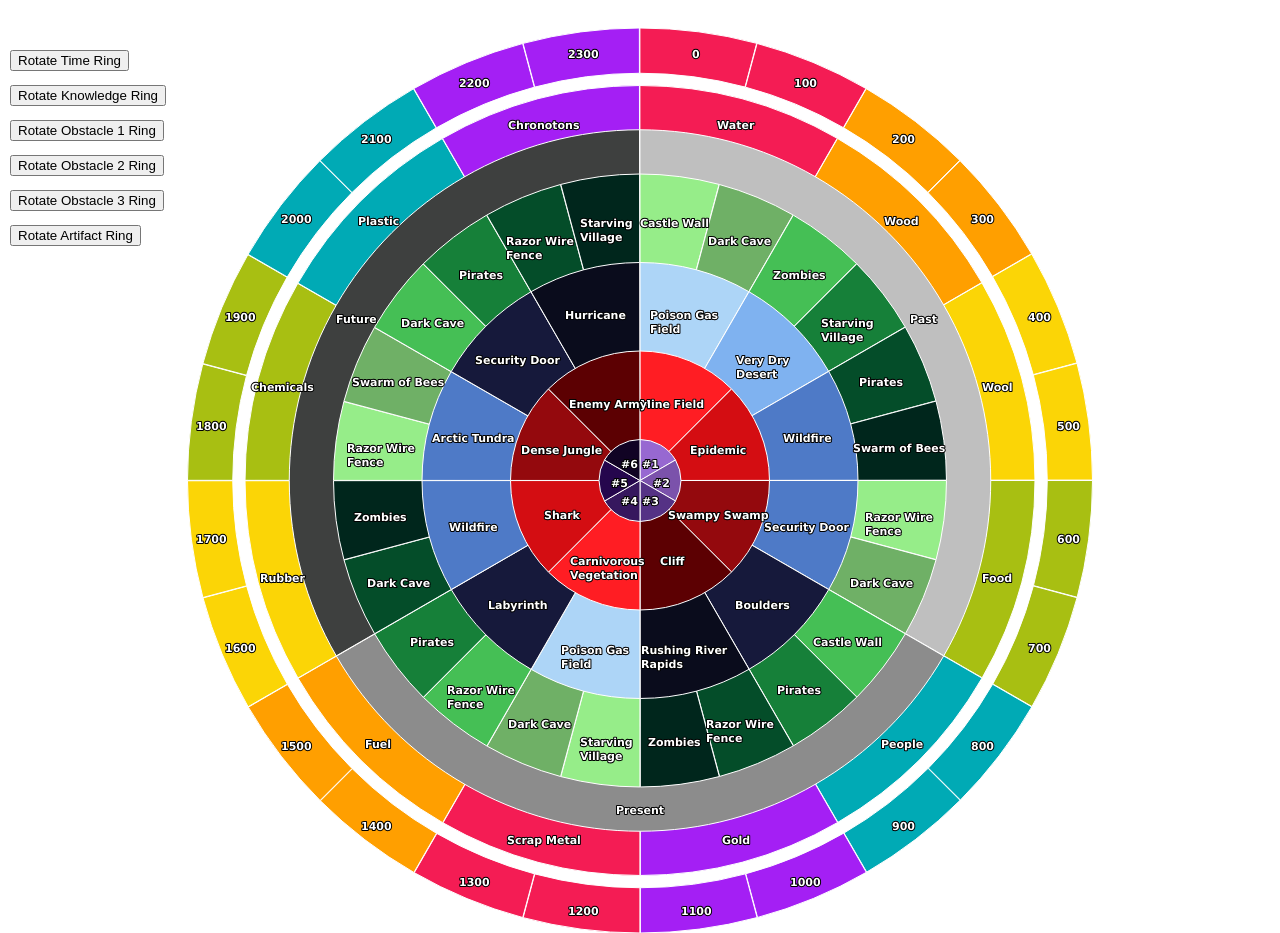
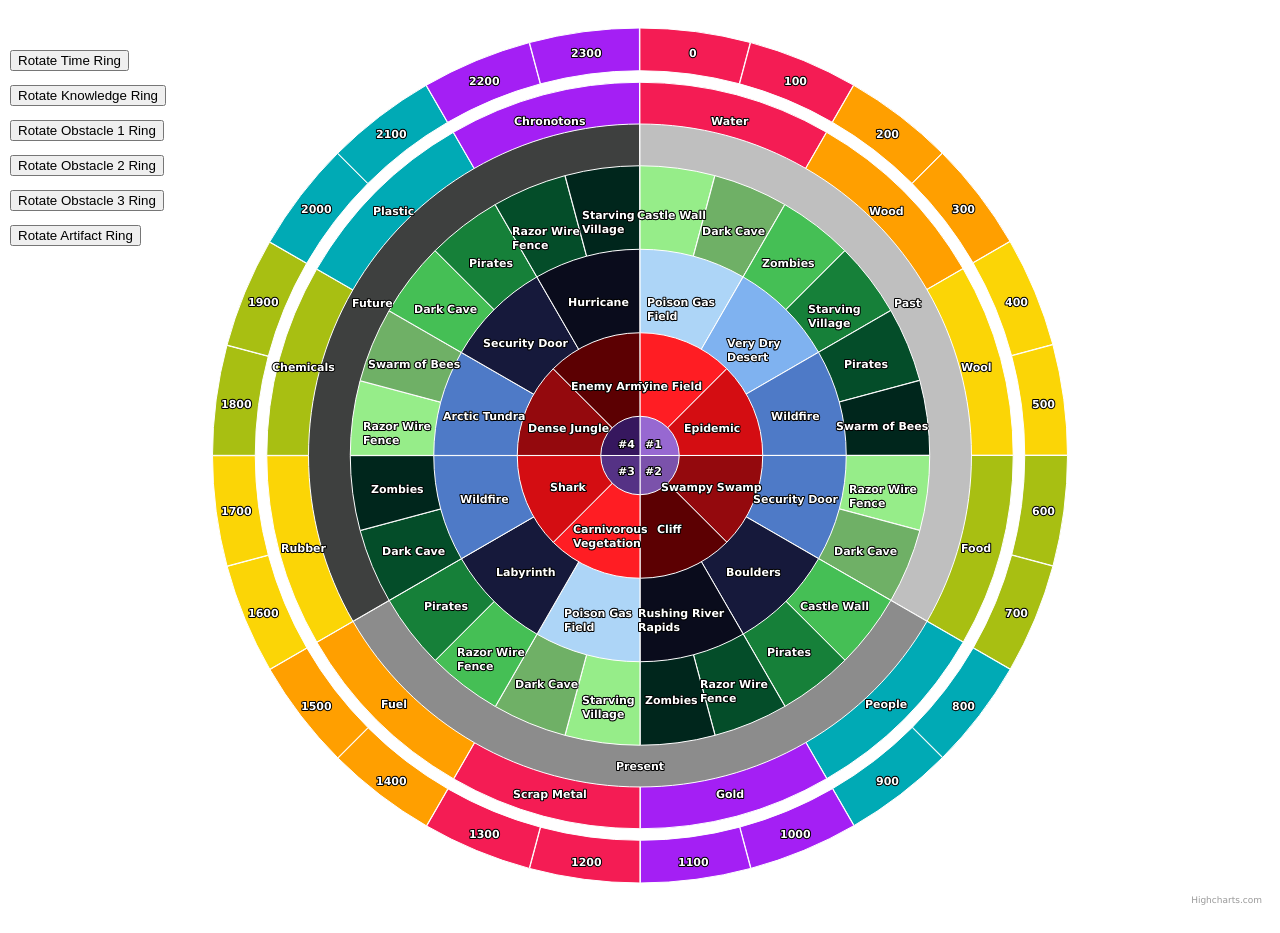
Before and after one commit to qamel/tta, a website: page public/index.html in a window 1280 px wide. Shown: the top 933 px of the page. Drawn offline with nearby package versions, Linux system fonts and the light colour scheme; no server answers.

Commit message:
Changing artifact numbers to 4.  changed size to 900px for chart.

```diff
--- a/public/chart.js
+++ b/public/chart.js
@@ -113,9 +113,7 @@ $(function () {
         { name: '#1', y: 1.0, color: '#9768D1' },
         { name: '#2', y: 1.0, color: '#7B52AB' },
         { name: '#3', y: 1.0, color: '#553285' },
-        { name: '#4', y: 1.0, color: '#36175E' },
-        { name: '#5', y: 1.0, color: '#25064D' },
-        { name: '#6', y: 1.0, color: '#110324' }
+        { name: '#4', y: 1.0, color: '#36175E' }
     ];
 
     // Create the chart
--- a/public/index.html
+++ b/public/index.html
@@ -13,7 +13,7 @@
 <body>
     <div id="gameArea">
         <!-- This is where the templates defined below will be used -->
-        <div id="container" style="width:100%; height:950px;"></div>
+        <div id="container" style="width:100%; height:900px;"></div>
         <button id="button" style="position:absolute; left:10px; top:50px;">Rotate Time Ring</button>
         <button id="button2" style="position:absolute; left:10px; top:85px;">Rotate Knowledge Ring</button>
         <button id="button3" style="position:absolute; left:10px; top:120px;">Rotate Obstacle 1 Ring</button>
```
